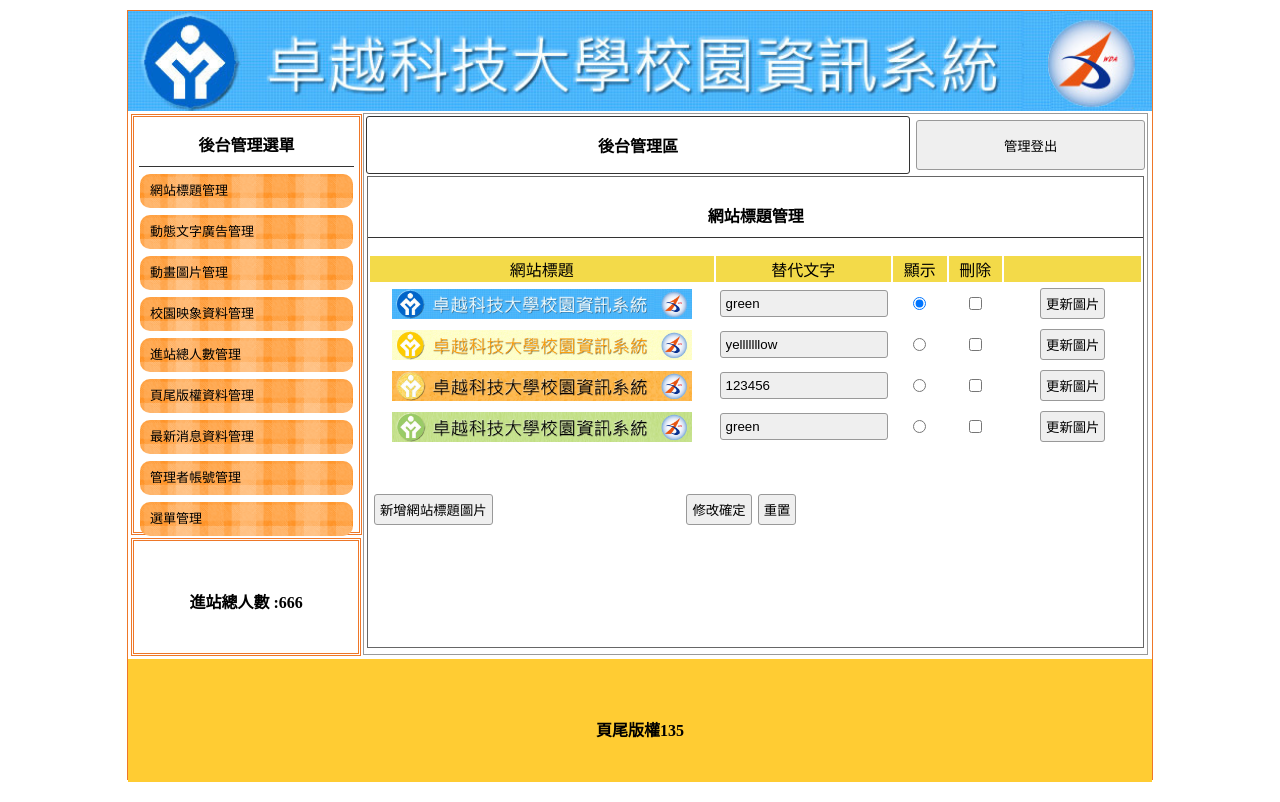
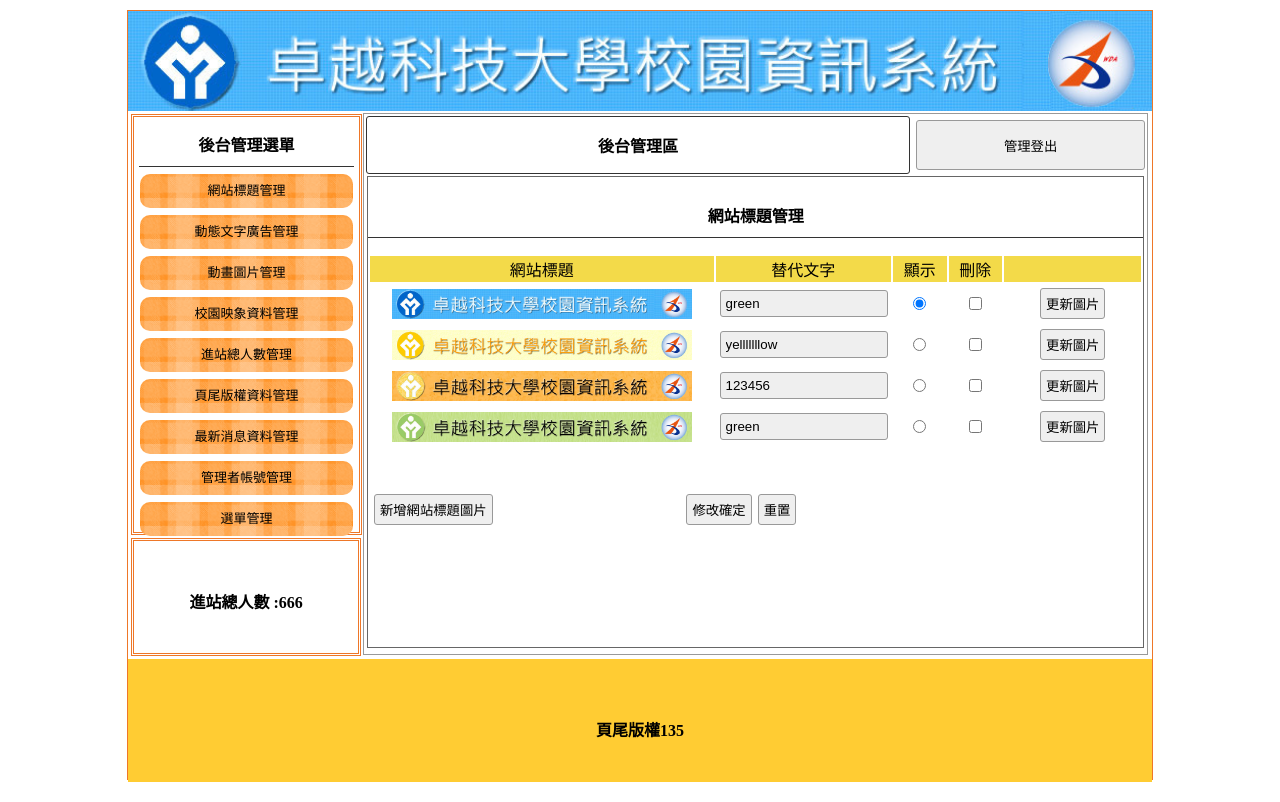
Before and after one commit to liya0706s/112-bquiz01, a PHP site: page /test/back.php in a window 1280 px wide. Run offline with PHP 8.4, Linux system fonts and the light colour scheme; data comes from the database, SQL or seed files in the repository.

Commit message:
?do=ad.php頁面有問題....?

```diff
--- a/back.php
+++ b/back.php
@@ -31,7 +31,7 @@
 		</a>
 		<div id="ms">
 			<div id="lf" style="float:left;">
-				<div id="menuput" class="dbor">
+				<div id="menuput" class="dbor cent">
 					<!--主選單放此-->
 					<span class="t botli">後台管理選單</span>
 					<a style="color:#000; font-size:13px; text-decoration:none;" href="?do=title">
```
